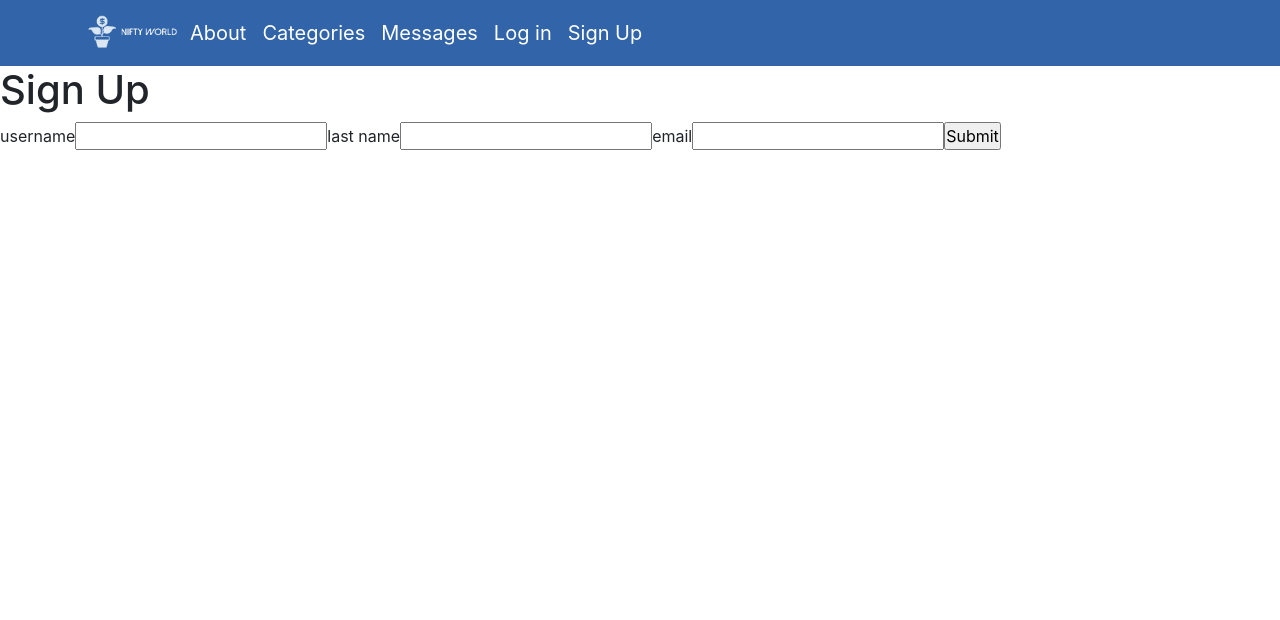
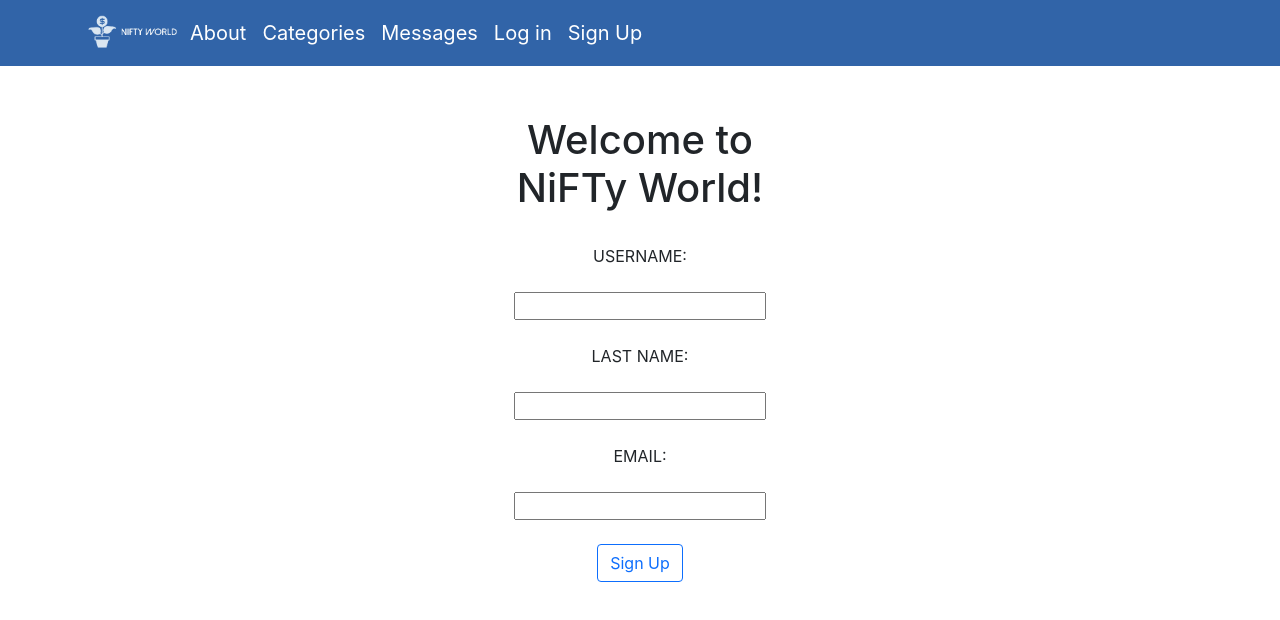
Before and after one commit to TaylorWill94/NiFTy-World-F-E-Taylor, a React (Create React App) app: page /signup in a window 1280 px wide. Shown: the top 620 px of the page. Built offline with nearby package versions, Linux system fonts and the light colour scheme.

Commit message:
Added Login page and SignUp page CSS

```diff
--- a/src/Pages/LogIn.js
+++ b/src/Pages/LogIn.js
@@ -1,17 +1,33 @@
+import "./Login.css";
+import { Container } from "react-bootstrap";
+
 function LogIn() {
   return (
-    <div>
-      <h1>Log In</h1>
+    <Container className="login-page">
+      <div className="login-form">
+        <h1 className="login-header">Welcome back NiFTy Pal!</h1>
+        <br />
         <div className="logInForm">
           <form>
-          <label htmlFor="username">username</label>
+            <label htmlFor="username">USERNAME:</label>
+            <br />
+            <br />
             <input id="username" type="text" />
-          <label htmlFor="date">email</label>
+            <br />
+            <br />
+            <label htmlFor="date">EMAIL:</label>
+            <br />
+            <br />
             <input id="email" type="text" />
-          <input type="submit" />
+            <br />
+            <br />
+            <button type="button" className="btn btn-outline-primary">
+              Log In
+            </button>
           </form>
         </div>
       </div>
+    </Container>
   );
 }
 
--- /dev/null
+++ b/src/Pages/Login.css
@@ -0,0 +1,10 @@
+.login-page {
+  display: grid;
+  grid-template-columns: 1fr 1fr 1fr;
+}
+
+.login-form {
+  grid-column: 2;
+  padding: 50px;
+  text-align: center;
+}
--- a/src/Pages/SIgnUp.js
+++ b/src/Pages/SIgnUp.js
@@ -1,19 +1,39 @@
+import "./SignUp.css";
+import { Container } from "react-bootstrap";
+
 function SignUp() {
   return (
-    <div>
-      <h1>Sign Up</h1>
+    <Container className="sign-up">
+      <div className="sign-up-form">
+        <h1>Welcome to NiFTy World!</h1>
+        <br />
         <div className="logInForm">
           <form>
-          <label htmlFor="username">username</label>
+            <label htmlFor="username">USERNAME:</label>
+            <br />
+            <br />
             <input id="username" type="text" />
-          <label htmlFor="last-name">last name</label>
+            <br />
+            <br />
+            <label htmlFor="last-name">LAST NAME:</label>
+            <br />
+            <br />
             <input id="last-name" type="text" />
-          <label htmlFor="date">email</label>
+            <br />
+            <br />
+            <label htmlFor="date">EMAIL:</label>
+            <br />
+            <br />
             <input id="email" type="text" />
-          <input type="submit" />
+            <br />
+            <br />
+            <button type="button" className="btn btn-outline-primary">
+              Sign Up
+            </button>
           </form>
         </div>
       </div>
+    </Container>
   );
 }
 
--- /dev/null
+++ b/src/Pages/SignUp.css
@@ -0,0 +1,10 @@
+.sign-up {
+  display: grid;
+  grid-template-columns: 1fr 1fr 1fr;
+}
+
+.sign-up-form {
+  grid-column: 2;
+  padding: 50px;
+  text-align: center;
+}
```
Lines whose indentation alone changed are shown as unchanged.
